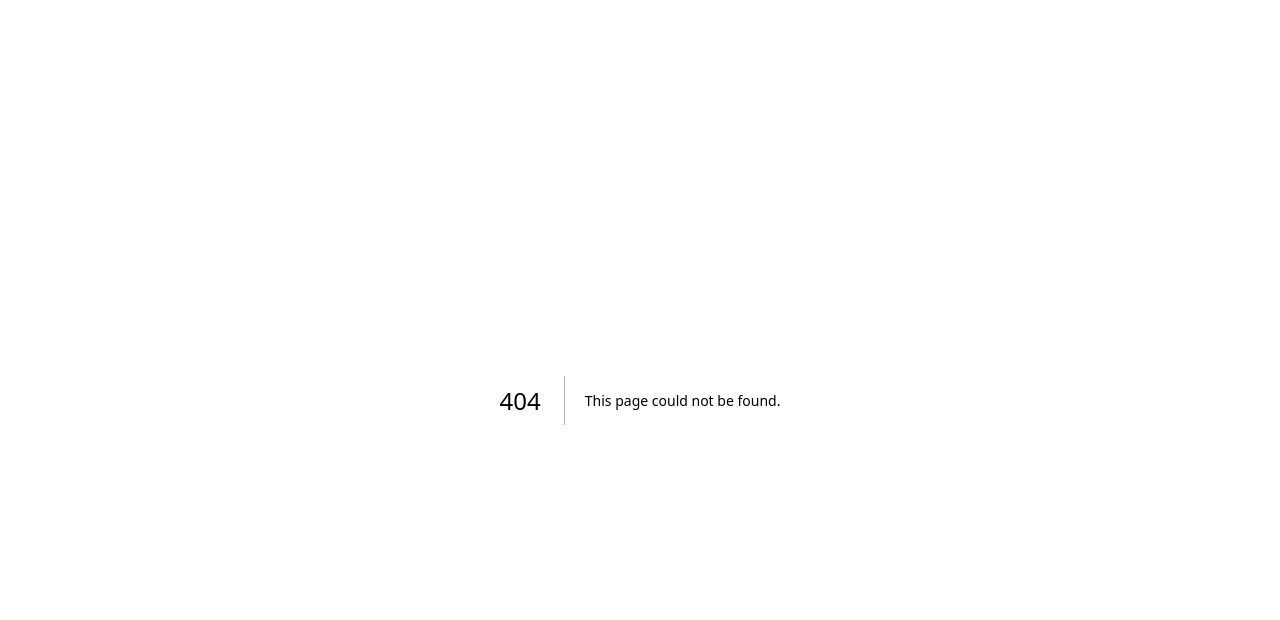
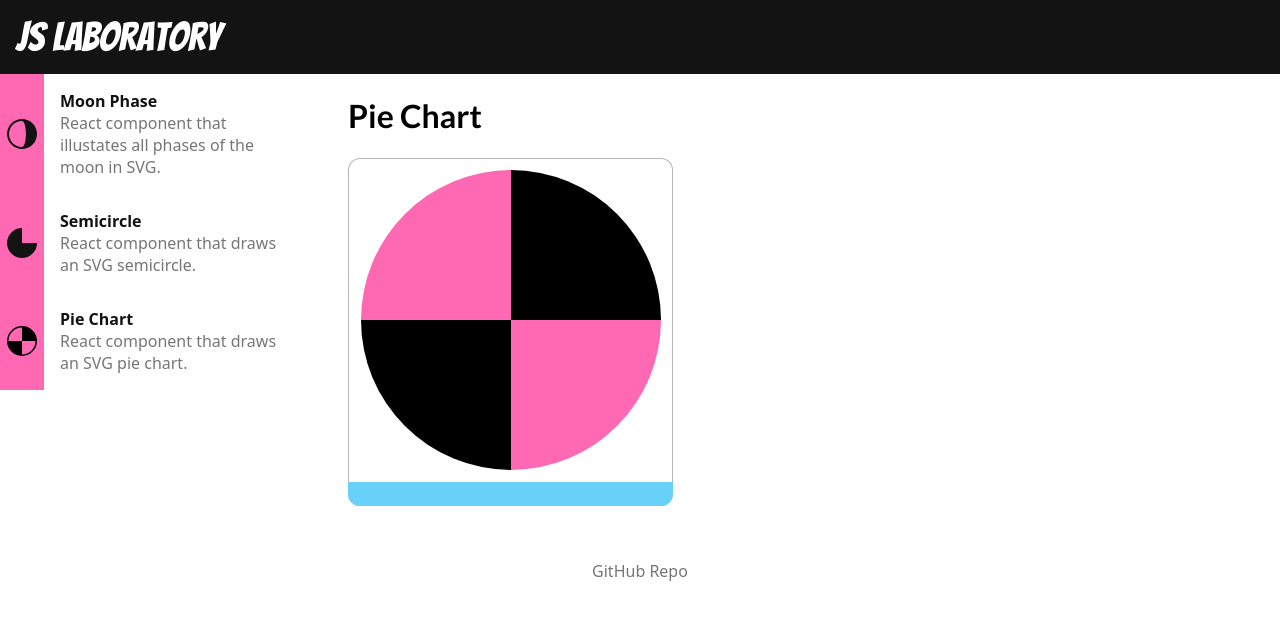
Before and after one commit to CrowsInTrenchCoat/isolations, a Next.js app: page /isolations/pie-chart in a window 1280 px wide. Before the commit this address had no page. Shown: the top 620 px of the page. Built offline with nearby package versions, Linux system fonts and the light colour scheme.

Commit message:
First pass at pie chart demo. Refactor navigation.

```diff
--- a/src/app/(demos)/navigation.tsx
+++ b/src/app/(demos)/navigation.tsx
@@ -1,8 +1,9 @@
-import React from 'react'
+import React, { ReactNode } from 'react'
 
 import Link from 'next/link'
 import { IconMoon } from '@/icons/moon'
 import { IconSemicircle } from '@/icons/semicircle'
+import { IconPieChart } from '@/icons/pie-chart'
 
 interface NavigationProps {
   showDescription? : boolean,
@@ -11,36 +12,55 @@ interface NavigationProps {
 export function Navigation (props : NavigationProps) {
   const { showDescription: _showDescription } = props
   const showDescription = _showDescription ?? true
+  const iconSize = 30
   return (
     <div id="isolation-navigation" className="drawer">
       <nav>
         <ul className="drawer-list">
-          <li className="drawer-list-item">
-            <div className="drawer-list-item-icon">
-              <IconMoon size={30} />
-            </div>
-            <div className="drawer-list-item-text">
-              <Link
-                className="drawer-list-item-name"
-                href="/svg-moon"
-              >Moon Phase</Link>
-              {showDescription && <p>SVG element that illustates all phases of the moon.</p>}
-            </div>
-          </li>
-          <li className="drawer-list-item">
-            <div className="drawer-list-item-icon">
-              <IconSemicircle size={30} />
-            </div>
-            <div className="drawer-list-item-text">
-              <Link
-                className="drawer-list-item-name"
-                href="/svg-semicircle"
-              >Semicircle</Link>
-              {showDescription && <p>SVG component that draws a percentage-based semicircle.</p>}
-            </div>
-          </li>
+          <NavItem
+            heading="Moon Phase"
+            href="/moon-phase"
+            icon={<IconMoon size={iconSize} />}
+            copy="React component that illustates all phases of the moon in SVG."
+            showCopy={showDescription}
+          />
+          <NavItem
+            heading="Semicircle"
+            href="/semicircle"
+            icon={<IconSemicircle size={iconSize} />}
+            copy="React component that draws an SVG semicircle."
+            showCopy={showDescription}
+          />
+          <NavItem
+            heading="Pie Chart"
+            href="/pie-chart"
+            icon={<IconPieChart size={iconSize} inset={1.5} />}
+            copy="React component that draws an SVG pie chart."
+            showCopy={showDescription}
+          />
         </ul>
       </nav>
     </div>
   )
 }
+
+interface NavItemProps {
+  icon : ReactNode,
+  heading : string,
+  href: string,
+  copy : string,
+  showCopy : boolean,
+}
+
+function NavItem (props : NavItemProps) {
+  const { icon, heading, href, copy, showCopy } = props
+  return (
+    <li className="drawer-list-item">
+      <div className="drawer-list-item-icon">{icon}</div>
+      <div className="drawer-list-item-text">
+        <Link className="drawer-list-item-name"href={href}>{heading}</Link>
+        {showCopy && <p>{copy}</p>}
+      </div>
+    </li>
+  )
+}
--- /dev/null
+++ b/src/app/(demos)/pie-chart/page-copy.mdx
@@ -0,0 +1,5 @@
+import { SvgDemo } from './svg-demo'
+
+# Pie Chart
+
+<SvgDemo />
--- /dev/null
+++ b/src/app/(demos)/pie-chart/svg-demo.tsx
@@ -0,0 +1,27 @@
+'use client'
+
+import { PieChart, Slice } from '@/svg/pie-chart'
+
+interface SvgDemoProps {
+  diameter: number
+}
+
+export function SvgDemo (props : SvgDemoProps) {
+  return (
+    <>
+      <div className="figure">
+        <div className="figure-subject">
+          <PieChart diameter={300} >
+            <Slice value={1} fill="black" />
+            <Slice value={1} fill="hotpink" />
+            <Slice value={1} fill="black" />
+            <Slice value={1} fill="hotpink" />
+          </PieChart>
+        </div>
+        <div className="figure-actions">
+
+        </div>
+      </div>
+    </>
+  )
+}
--- /dev/null
+++ b/src/icons/pie-chart.tsx
@@ -0,0 +1,19 @@
+import { PieChart, Slice } from '@/svg/pie-chart'
+
+interface IconPieChartProps {
+  size : number,
+  inset? : 1.5,
+}
+
+export function IconPieChart (props : IconPieChartProps) {
+  const { size, inset : _inset } = props
+  const inset = _inset && _inset > 0 ? _inset : 0
+  return (
+    <PieChart diameter={size} inset={inset}>
+      <Slice value={1} fill="black" />
+      <Slice value={1} fill="hotpink" />
+      <Slice value={1} fill="black" />
+      <Slice value={1} fill="hotpink" />
+    </PieChart>
+  )
+}
--- /dev/null
+++ b/src/svg/pie-chart/index.ts
@@ -0,0 +1,2 @@
+export * from './pie-chart'
+export * from './pie-chart-slice'
--- /dev/null
+++ b/src/svg/pie-chart/pie-chart-slice.tsx
@@ -0,0 +1,16 @@
+export interface SliceProps {
+  className? : string,
+  draggable?: boolean,
+  [key: `data-${string}`] : unknown,
+  hidden?: boolean,
+  id? : string,
+  fill?: string,
+  stroke?: string,
+  tabindex?: number,
+  title?: string,
+  value : number,
+}
+
+export function Slice (_props : SliceProps) {
+  return null
+}
--- /dev/null
+++ b/src/svg/pie-chart/pie-chart.tsx
@@ -0,0 +1,77 @@
+import { ComponentProps, isValidElement, ReactElement, useEffect, useState } from 'react'
+import { readWholeNumber } from '@/lib/read/whole-number'
+import { SliceProps } from '@/svg/pie-chart'
+import { SvgSemicircle, SvgSemicircleProps } from '@/svg/semicircle'
+
+export type PieChartChild = ReactElement<SliceProps> | ReactElement<SliceProps>[]
+
+export interface PieChartProps extends ComponentProps<'div'> {
+  children : PieChartChild,
+  diameter : number,
+  padding? : number,
+  inset? : number,
+}
+
+export function PieChart (props : PieChartProps) {
+  const { children, diameter, inset: _inset, padding } = props
+
+  const cx = 0
+  const cy = 0
+  const d = readWholeNumber(diameter)
+  const p = readWholeNumber(padding)
+  const inset = _inset && _inset > 0 ? _inset : 0
+  const r = (d / 2) - p
+  const viewBox = `${d/2 * -1} ${d/2 * -1} ${d} ${d}`
+
+  const [ shapeProps, setShapeProps ] = useState<SvgSemicircleProps[]>([])
+
+  useEffect(() => {
+    let nodes : ReactElement<SliceProps>[]
+    if (children && Array.isArray(children)) {
+      nodes = children
+    } else if (children && isValidElement(children)) {
+      nodes = [children]
+    } else {
+      nodes = []
+    }
+
+    let total = 0
+    const itemProps = []
+    for (const node of nodes) {
+      const { props : { value, ...atts } } = node
+      if (typeof value !== 'number' || !(value > 0)) {
+        console.error('Slice must have a value props that is a positive number.')
+        break
+      }
+      total += value
+      itemProps.push({ value, ...atts })
+    }
+
+    let start = 0
+    const nextShapeProps : SvgSemicircleProps[] = []
+    for (const index in itemProps) {
+      const item = itemProps[index]
+      const { value, ...atts } = item
+      const percent = (value * 100) / total
+      const stop = percent + start
+      nextShapeProps.push({ cx, cy, r : r - inset, start, stop, ...atts })
+      start = stop
+    }
+
+    setShapeProps(nextShapeProps)
+  }, [children])
+
+  return (
+    <svg
+      xmlns="http://www.w3.org/2000/svg"
+      width={d}
+      height={d}
+      viewBox={viewBox}
+    >
+      {inset > 0 && <SvgSemicircle cx={cx} cy={cx} r={r} start={0} stop={100} />}
+      {shapeProps.map((props, index) => {
+        return <SvgSemicircle key={index} {...props} />
+      })}
+    </svg>
+  )
+}
```
Also changed, not shown: src/app/(demos)/pie-chart/page.tsx (renamed from src/app/(demos)/moon-phase/page.tsx).
